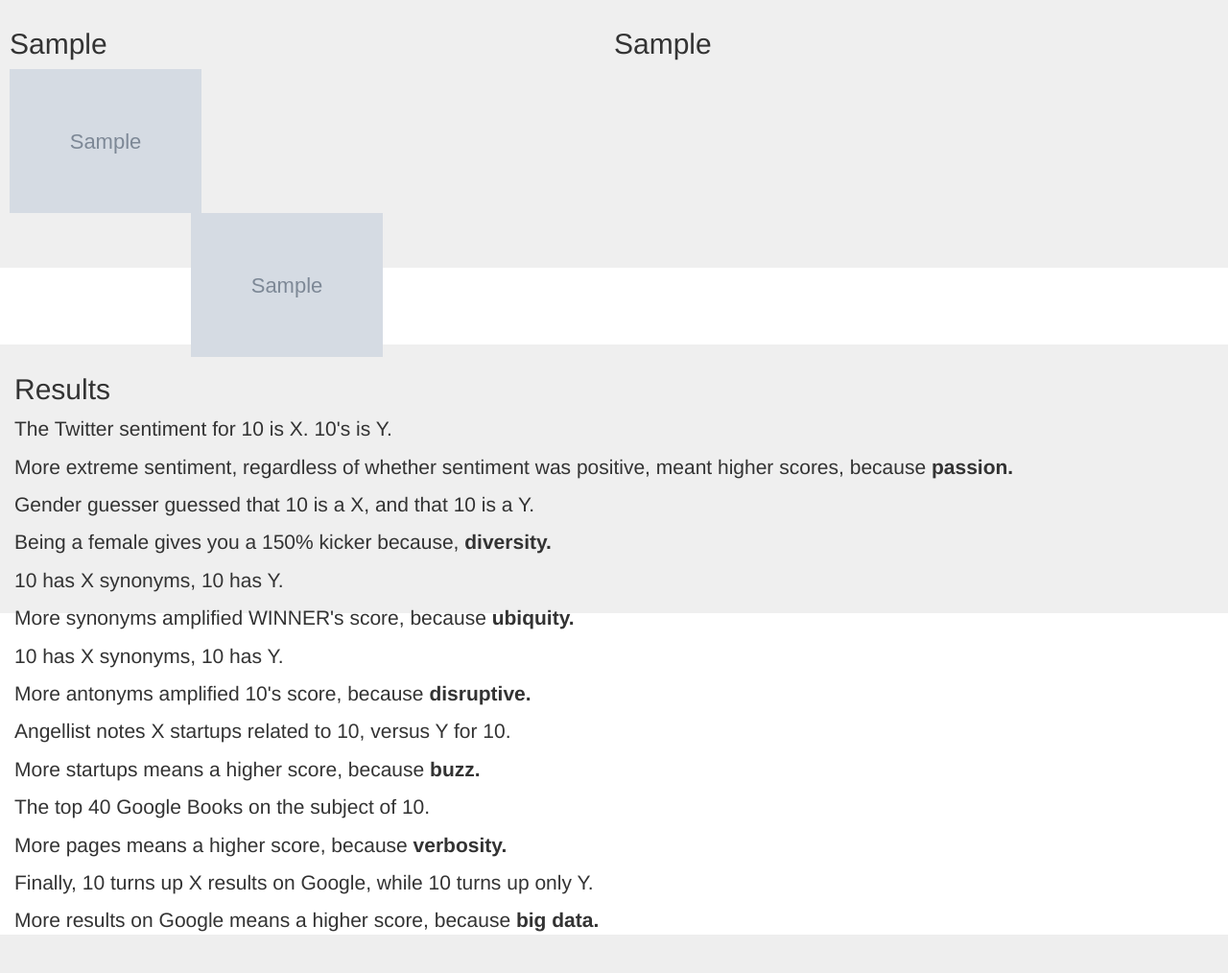
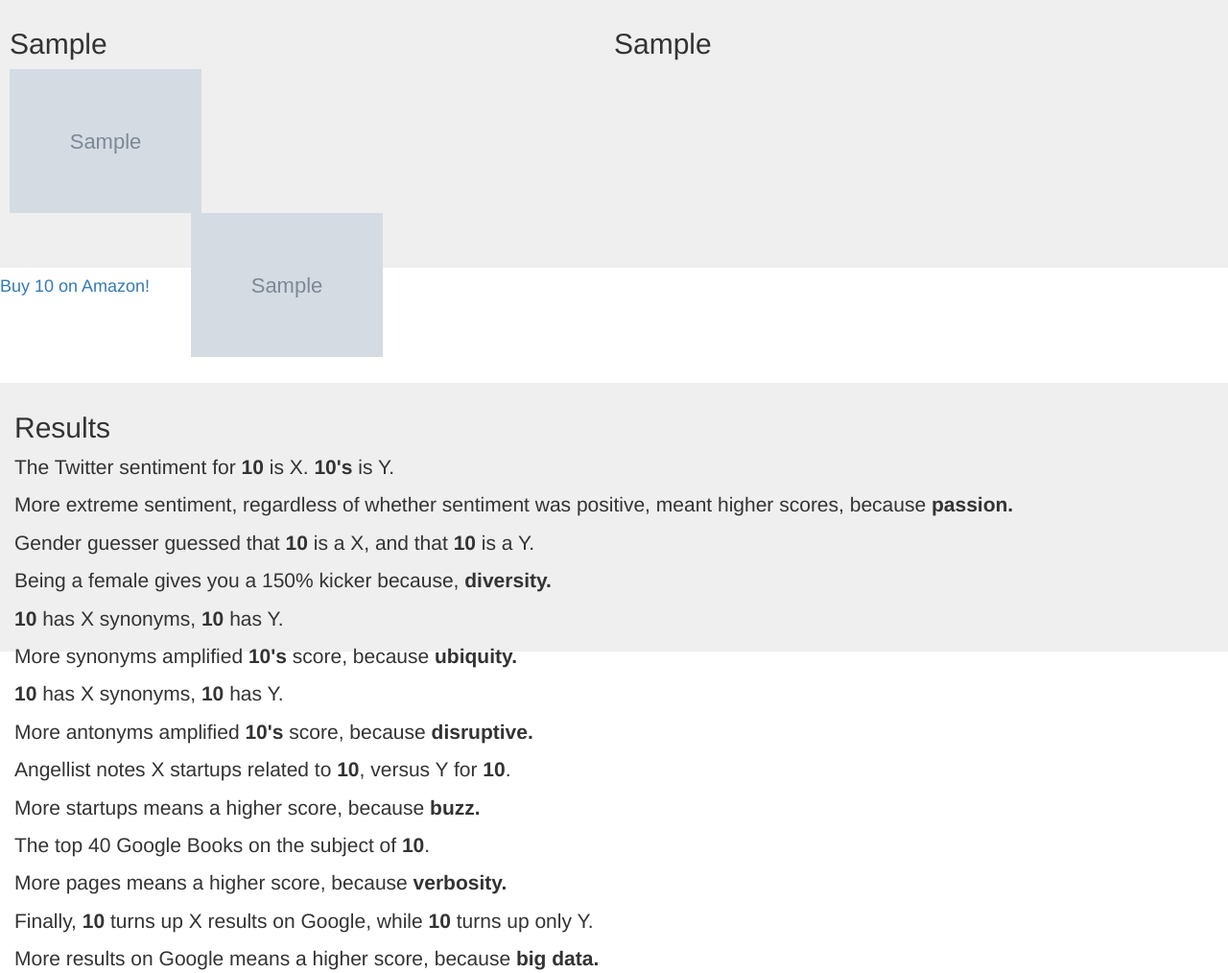
Before and after one commit to hepler/komparu, a Django app: template komparu/comparar/templates/index.html in a window 1280 px wide. Shown: the part 395-1409 px from the top of the page at 96% size. Before the commit the page ends 1369 px from the top, so only its background shows below. Run offline with Django 3.2, Linux system fonts and the light colour scheme; the template is opened without the code that fills it: most values are stand-ins (such as "Sample title", 1, 10 or a date in 2020); grey boxes marked "Sample" are stand-in pictures; some libraries are stand-ins or nearby versions.

Commit message:
Update index.html
Bold winner/loser, add vertical and horizontal alignment.

```diff
--- a/komparu/comparar/templates/index.html
+++ b/komparu/comparar/templates/index.html
@@ -46,25 +46,62 @@
     </div>
   </section>
 
+ <div id="amazon">
+      <h4>
+          <a href="{{amazon_url}}">Buy {{winner}} on Amazon!</a>
+      </h4>
+ </div>
+
 <br/><br/><br/><br/>
 
-  <section class="container-fluid">
+  <section class="container-fluid vertical-center center">
   <div id="results" class="lead">
     <h2>Results</h2>
-    <p> The Twitter sentiment for {{winner}} is X. {{loser}}&#39s is Y. </p>
-    <p> More extreme sentiment, regardless of whether sentiment was positive, meant higher scores, because <strong>passion.</strong> </p>
-    <p> Gender guesser guessed that {{winner}} is a X, and that {{loser}} is a Y. </p>
-    <p> Being a female gives you a 150% kicker because, <strong>diversity.</strong> </p>
-    <p> {{winner}} has X synonyms, {{loser}} has Y. </p>
-    <p> More synonyms amplified WINNER&#39s score, because <strong>ubiquity.</strong> </p>
-    <p> {{winner}} has X synonyms, {{loser}} has Y. </p>
-    <p> More antonyms amplified {{winner}}&#39s score, because <strong>disruptive.</strong> </p>
-    <p> Angellist notes X startups related to {{winner}}, versus Y for {{loser}}. </p>
-    <p> More startups means a higher score, because <strong>buzz.</strong> </p>
-    <p> The top 40 Google Books on the subject of {{winner}}.  </p>
-    <p> More pages means a higher score, because <strong>verbosity.</strong>  </p>
-    <p> Finally, {{winner}} turns up X results on Google, while {{loser}} turns up only Y. </p>
-    <p> More results on Google means a higher score, because <strong>big data.</strong>  </p>
+    <p> The Twitter sentiment for
+      <strong>{{winner}}</strong> is X.
+      <strong>{{loser}}&#39s</strong> is Y.
+    </p>
+    <p> More extreme sentiment, regardless of whether sentiment was positive, meant higher scores, because
+      <strong>passion.</strong> </p>
+    <p> Gender guesser guessed that
+      <strong>{{winner}}</strong> is a X, and that
+      <strong>{{loser}}</strong> is a Y.
+    </p>
+    <p> Being a female gives you a 150% kicker because,
+      <strong>diversity.</strong>
+    </p>
+    <p>
+      <strong>{{winner}}</strong> has X synonyms,
+      <strong>{{loser}}</strong> has Y.
+    </p>
+    <p> More synonyms amplified
+      <strong>{{winner}}&#39s</strong> score, because
+      <strong>ubiquity.</strong>
+    </p>
+    <p>
+      <strong>{{winner}}</strong> has X synonyms,
+      <strong>{{loser}}</strong> has Y.
+    </p>
+    <p> More antonyms amplified
+      <strong>{{winner}}&#39s</strong> score, because
+      <strong>disruptive.</strong> </p>
+    <p> Angellist notes X startups related to
+      <strong>{{winner}}</strong>, versus Y for
+      <strong>{{loser}}</strong>. </p>
+    <p> More startups means a higher score, because
+      <strong>buzz.</strong> </p>
+    <p> The top 40 Google Books on the subject of
+      <strong>{{winner}}</strong>.
+    </p>
+    <p> More pages means a higher score, because
+      <strong>verbosity.</strong>  </p>
+    <p> Finally,
+      <strong>{{winner}}</strong> turns up X results on Google, while
+      <strong>{{loser}}</strong> turns up only Y.
+    </p>
+    <p> More results on Google means a higher score, because
+      <strong>big data.</strong>
+    </p>
   </div>
   </section>
 
```
